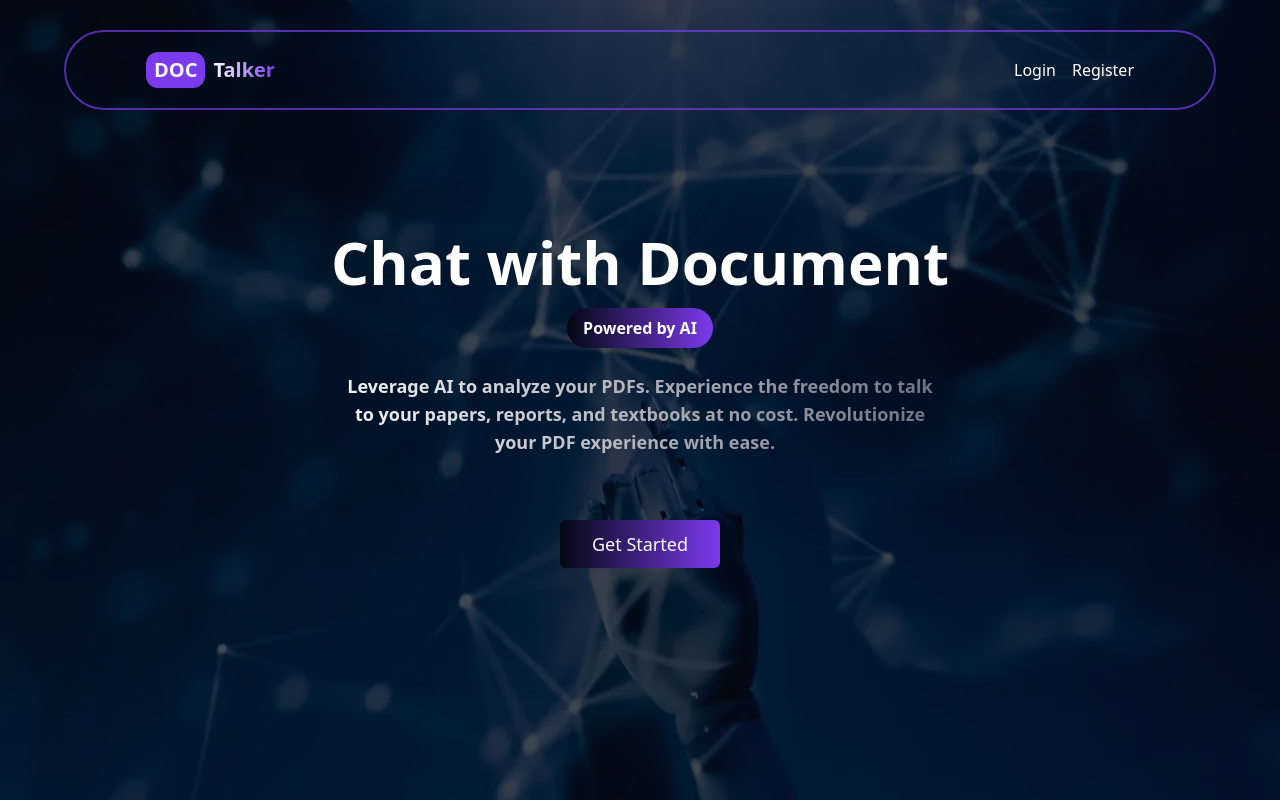
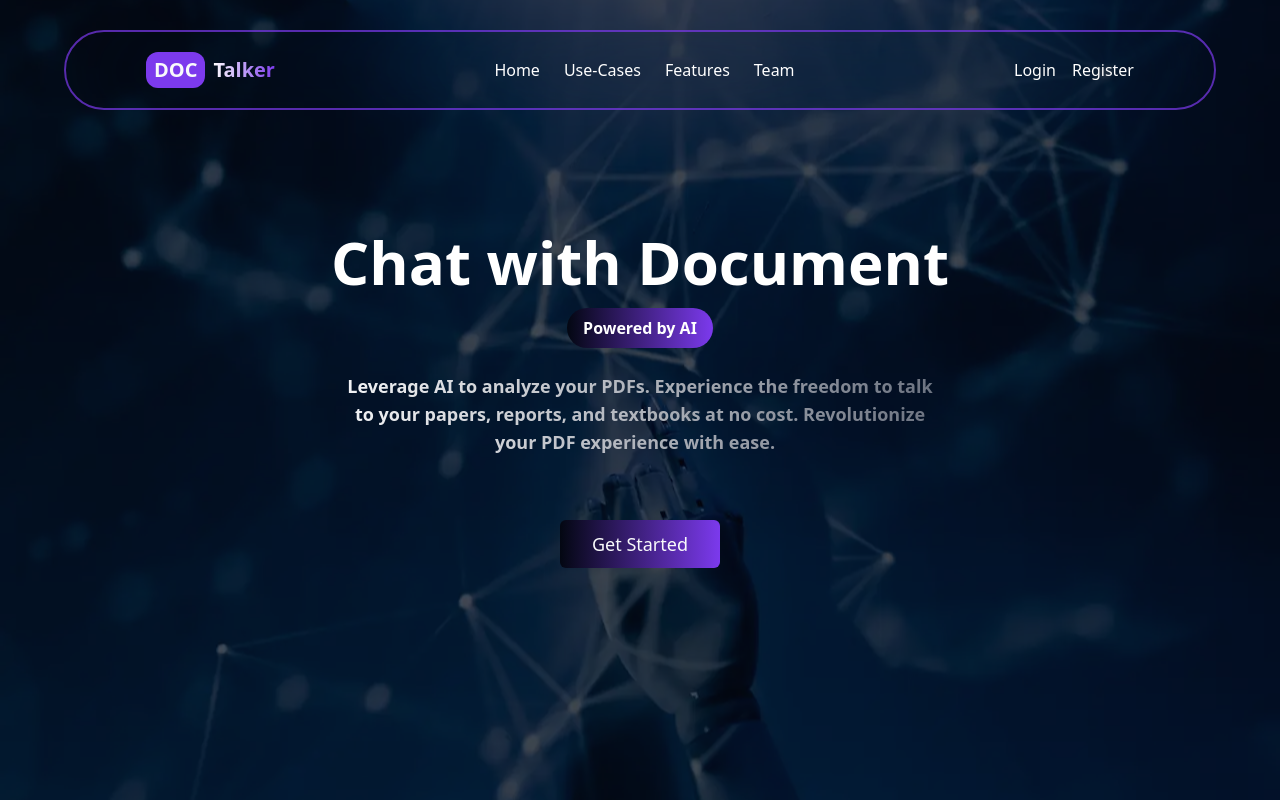
Before and after one commit to Peter3Khalil/doctalker, a Next.js app: page / in a window 1280 px wide. Shown: the top 800 px of the page. Built offline with nearby package versions, Linux system fonts and the light colour scheme.

Commit message:
:ambulance: Adding Navigation

```diff
--- a/src/app/_sections/Team/index.tsx
+++ b/src/app/_sections/Team/index.tsx
@@ -5,10 +5,13 @@ import { TEAM } from '@/constants/team';
 import useMediaQuery from '@/hooks/useMediaQuery';
 import MemberCard from './MemberCard';
 import RevealDesktop from './RevealDesktop';
-const Team = () => {
+import { FC } from 'react';
+import { cn } from '@/lib/utils';
+interface ComponentProps extends React.HTMLProps<HTMLDivElement> {}
+const Team: FC<ComponentProps> = ({ className, ...props }) => {
   const { isMatched: isMobile } = useMediaQuery({ maxWidth: 768 });
   return (
-    <Section id="team" className="bg-foreground">
+    <Section id="team" className={cn('bg-foreground', className)} {...props}>
       <SectionHeading>Meet the team</SectionHeading>
       <ul className="grid w-full grid-cols-1 gap-12 md:grid-cols-2 lg:min-h-full lg:grid-cols-4">
         <li className="col-span-full grid w-full grid-cols-1 gap-12 md:grid-cols-2 lg:min-h-full lg:grid-cols-4">
--- a/src/app/_sections/Capabilities/CapabilityCard.tsx
+++ b/src/app/_sections/UseCases/UseCaseCard.tsx
@@ -1,20 +1,20 @@
 import { cn } from '@/lib/utils';
-import { type Capability } from '@/types';
+import { type UseCaseType } from '@/types';
 import Image from 'next/image';
 import React, { FC } from 'react';
 import Reveal from '../../../components/Animation/Reveal';
 import GradientButton from '../../../components/shared/GradientButton';
 import SectionHeading from '@/components/shared/SectionHeading';
 interface ComponentProps extends React.HTMLProps<HTMLDivElement> {
-  capability: Capability;
+  useCase: UseCaseType;
   isOdd?: boolean;
 }
-const CapabilityCard: FC<ComponentProps> = ({ capability, isOdd }) => {
-  const firstWord = capability.name.split(' ')[0];
-  const restOfWords = capability.name.split(' ').slice(1).join(' ');
+const UseCaseCard: FC<ComponentProps> = ({ useCase, isOdd }) => {
+  const firstWord = useCase.name.split(' ')[0];
+  const restOfWords = useCase.name.split(' ').slice(1).join(' ');
   return (
     <article className="flex flex-col items-center gap-10 rounded-lg bg-accent-foreground px-6 py-12 text-accent lg:px-16">
-      <SectionHeading>{capability.title}</SectionHeading>
+      <SectionHeading>{useCase.title}</SectionHeading>
       <div className="flex w-full flex-col gap-6 md:flex-row md:gap-12 lg:h-[400px]">
         <div
           className={cn(
@@ -33,8 +33,8 @@ const CapabilityCard: FC<ComponentProps> = ({ capability, isOdd }) => {
             className="img-card relative h-full w-full rounded-[inherit]"
           >
             <Image
-              src={capability.image}
-              alt="capability"
+              src={useCase.image}
+              alt="useCase"
               layout="fill"
               className="absolute left-0 top-0 h-full w-full rounded-[inherit] object-cover object-center"
             />
@@ -48,7 +48,7 @@ const CapabilityCard: FC<ComponentProps> = ({ capability, isOdd }) => {
             {restOfWords}
           </h3>
           <p className="text-base text-muted/70 md:text-lg">
-            {capability.description}
+            {useCase.description}
           </p>
           <GradientButton>Start Chatting</GradientButton>
         </div>
@@ -57,4 +57,4 @@ const CapabilityCard: FC<ComponentProps> = ({ capability, isOdd }) => {
   );
 };
 
-export default CapabilityCard;
+export default UseCaseCard;
--- a/src/app/_sections/Capabilities/index.tsx
+++ b/src/app/_sections/UseCases/index.tsx
@@ -1,16 +1,16 @@
 import Section from '@/components/Layouts/Section';
-import { CAPABILITIES } from '@/constants/capabilities';
+import SectionHeading from '@/components/shared/SectionHeading';
+import { USE_CASES } from '@/constants/useCases';
 import { CARDS } from '@/constants/cards';
 import useMediaQuery from '@/hooks/useMediaQuery';
 import { cn } from '@/lib/utils';
 import React, { FC } from 'react';
 import Reveal from '../../../components/Animation/Reveal';
 import GradientButton from '../../../components/shared/GradientButton';
-import FeatureCard from './CapabilityCard';
+import FeatureCard from './UseCaseCard';
 import Card from './Card';
-import SectionHeading from '@/components/shared/SectionHeading';
 interface ComponentProps extends React.HTMLProps<HTMLDivElement> {}
-const Capabilities: FC<ComponentProps> = ({ className, ...props }) => {
+const UseCases: FC<ComponentProps> = ({ className, ...props }) => {
   const { isMatched: isMobile } = useMediaQuery({ maxWidth: 768 });
   return (
     <section
@@ -20,9 +20,9 @@ const Capabilities: FC<ComponentProps> = ({ className, ...props }) => {
       )}
       {...props}
     >
-      {CAPABILITIES.map((capability, index) => (
+      {USE_CASES.map((useCase, index) => (
         <Reveal rootMargin={isMobile ? '-200px' : '-300px'} key={index}>
-          <FeatureCard capability={capability} isOdd={index % 2 === 0} />
+          <FeatureCard useCase={useCase} isOdd={index % 2 === 0} />
         </Reveal>
       ))}
       <Section>
@@ -45,4 +45,4 @@ const Capabilities: FC<ComponentProps> = ({ className, ...props }) => {
   );
 };
 
-export default Capabilities;
+export default UseCases;
--- a/src/app/page.tsx
+++ b/src/app/page.tsx
@@ -1,18 +1,17 @@
 'use client';
-import Capabilities from '@/app/_sections/Capabilities';
-import Features from '@/app/_sections/Features';
-import Hero from '@/app/_sections/Hero';
 import Header from '@/components/Header';
-import Team from './_sections/Team';
+import { SECTIONS } from '@/constants/sections';
 export default function Home() {
   return (
     <main className="w-full">
       <Header />
       <div className="h-[100svh] divide-y-[1px] divide-background/20">
-        <Hero />
-        <Capabilities />
-        <Features />
-        <Team />
+        {SECTIONS.map((section, index) => {
+          const SectionComponent = section.component as React.FC<
+            React.HTMLProps<HTMLDivElement>
+          >;
+          return <SectionComponent key={index} id={section.id} />;
+        })}
       </div>
     </main>
   );
--- a/src/components/Header.tsx
+++ b/src/components/Header.tsx
@@ -1,9 +1,10 @@
+import Logo from '@/components/shared/Logo';
+import { PAGES_ROUTES } from '@/constants/pagesRoutes';
+import { SECTIONS } from '@/constants/sections';
+import useScroll from '@/hooks/useScroll';
 import { cn } from '@/lib/utils';
+import Link from 'next/link';
 import React, { FC } from 'react';
-import Logo from '@/components/shared/Logo';
-import Link from 'next/link';
-import { PAGES_ROUTES } from '@/constants/pagesRoutes';
-import useScroll from '@/hooks/useScroll';
 interface ComponentProps extends React.HTMLProps<HTMLDivElement> {}
 const Header: FC<ComponentProps> = ({ className, ...props }) => {
   const { move } = useScroll();
@@ -20,6 +21,17 @@ const Header: FC<ComponentProps> = ({ className, ...props }) => {
     >
       <div className="flex h-full items-center justify-between px-6 md:px-12 lg:px-20">
         <Logo />
+        <nav className="">
+          <ul className="hidden items-center gap-6 md:flex">
+            {SECTIONS.map((section, index) => (
+              <li key={index}>
+                <Link href={`#${section.id}`} className="capitalize">
+                  {section.name}
+                </Link>
+              </li>
+            ))}
+          </ul>
+        </nav>
         <div className="flex items-center space-x-4">
           <Link href={PAGES_ROUTES['login']} className="btn">
             Login
--- /dev/null
+++ b/src/constants/sections.ts
@@ -0,0 +1,32 @@
+import Features from '@/app/_sections/Features';
+import Hero from '@/app/_sections/Hero';
+import Team from '@/app/_sections/Team';
+import UseCases from '@/app/_sections/UseCases';
+
+type SectionType = {
+  name: string;
+  id: string;
+  component: React.FC;
+};
+export const SECTIONS: SectionType[] = [
+  {
+    name: 'home',
+    id: 'hero',
+    component: Hero,
+  },
+  {
+    name: 'use-cases',
+    id: 'use-cases',
+    component: UseCases,
+  },
+  {
+    name: 'features',
+    id: 'features',
+    component: Features,
+  },
+  {
+    name: 'team',
+    id: 'team',
+    component: Team,
+  },
+];
--- a/src/constants/capabilities.ts
+++ b/src/constants/useCases.ts
@@ -1,6 +1,6 @@
-import { type Capability } from '@/types';
+import { type UseCaseType } from '@/types';
 
-export const CAPABILITIES: Capability[] = [
+export const USE_CASES: UseCaseType[] = [
   {
     title: 'Understand documents effortlessly with AI.',
     name: 'Extract Key Points',
--- a/src/types/index.ts
+++ b/src/types/index.ts
@@ -1,6 +1,6 @@
 import { type LucideProps } from 'lucide-react';
 import React from 'react';
-export type Capability = {
+export type UseCaseType = {
   title: string;
   name: string;
   description: string;
```
Also changed, not shown: src/app/_sections/UseCases/Card.tsx (renamed from src/app/_sections/Capabilities/Card.tsx).
